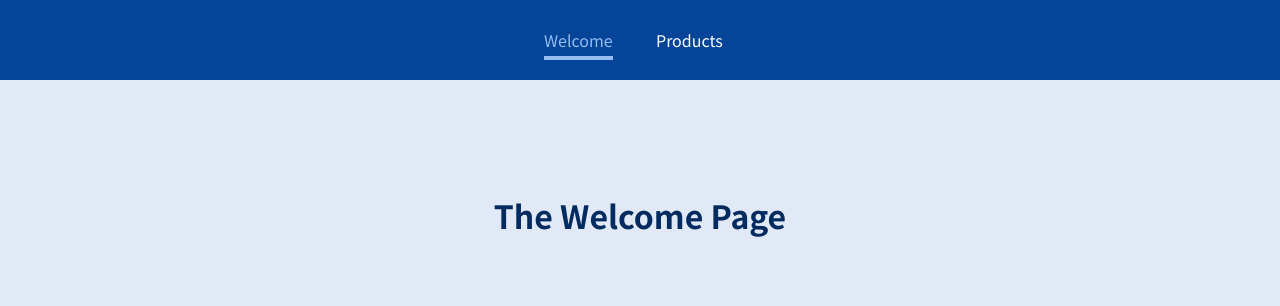
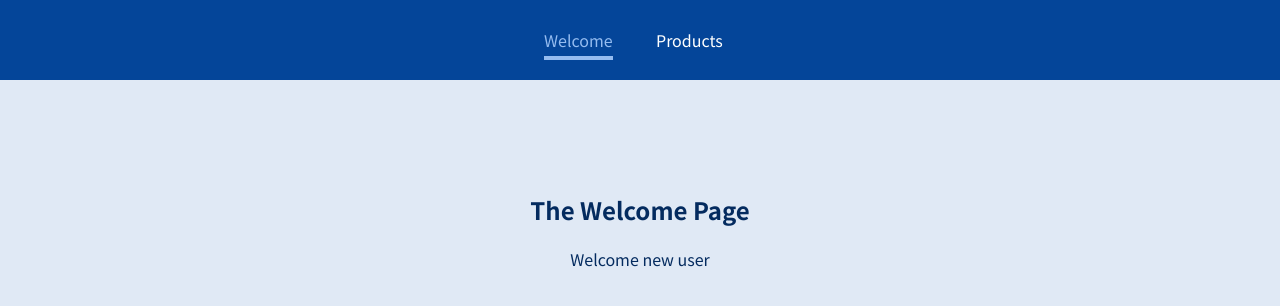
Before and after one commit to Esther-Yang/multi-page-spa, a JavaScript app: page /welcome/new-user in a window 1280 px wide. Shown: the top 306 px of the page. Built offline with nearby package versions, Linux system fonts and the light colour scheme.

Commit message:
Working with Nested Route

```diff
--- a/src/pages/Welcome.js
+++ b/src/pages/Welcome.js
@@ -1,5 +1,13 @@
-const Welcome = () =>{
-    return <h1>The Welcome Page</h1>;
+import { Route } from "react-router";
+const Welcome = () => {
+  return (
+    <section>
+      <h1>The Welcome Page</h1>
+      <Route path="/welcome/new-user">
+        <p>Welcome new user</p>
+      </Route>
+    </section>
+  );
 };
 
 export default Welcome;
```
Also changed, not shown: 1 other file (tests, documents, lock files or other folders).
